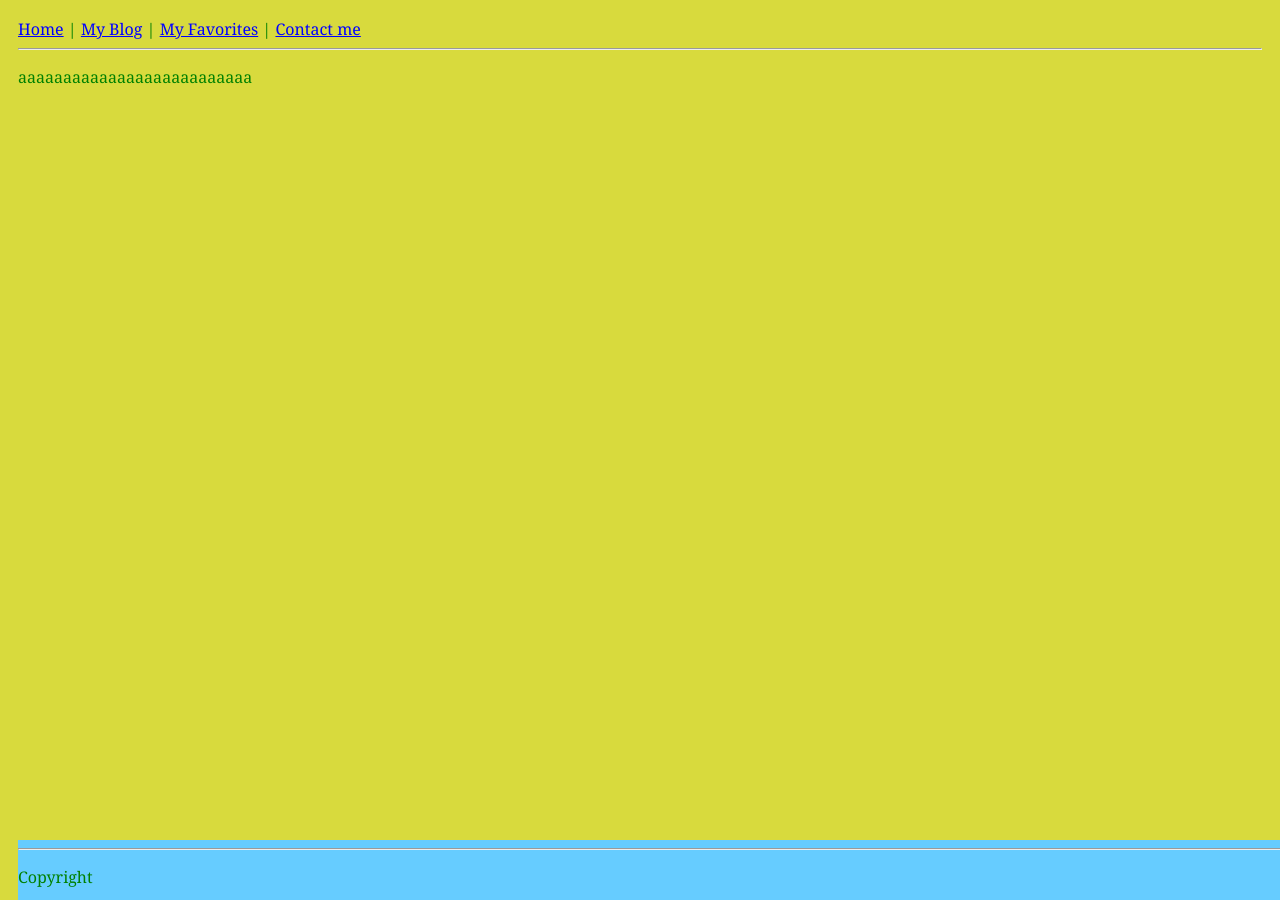
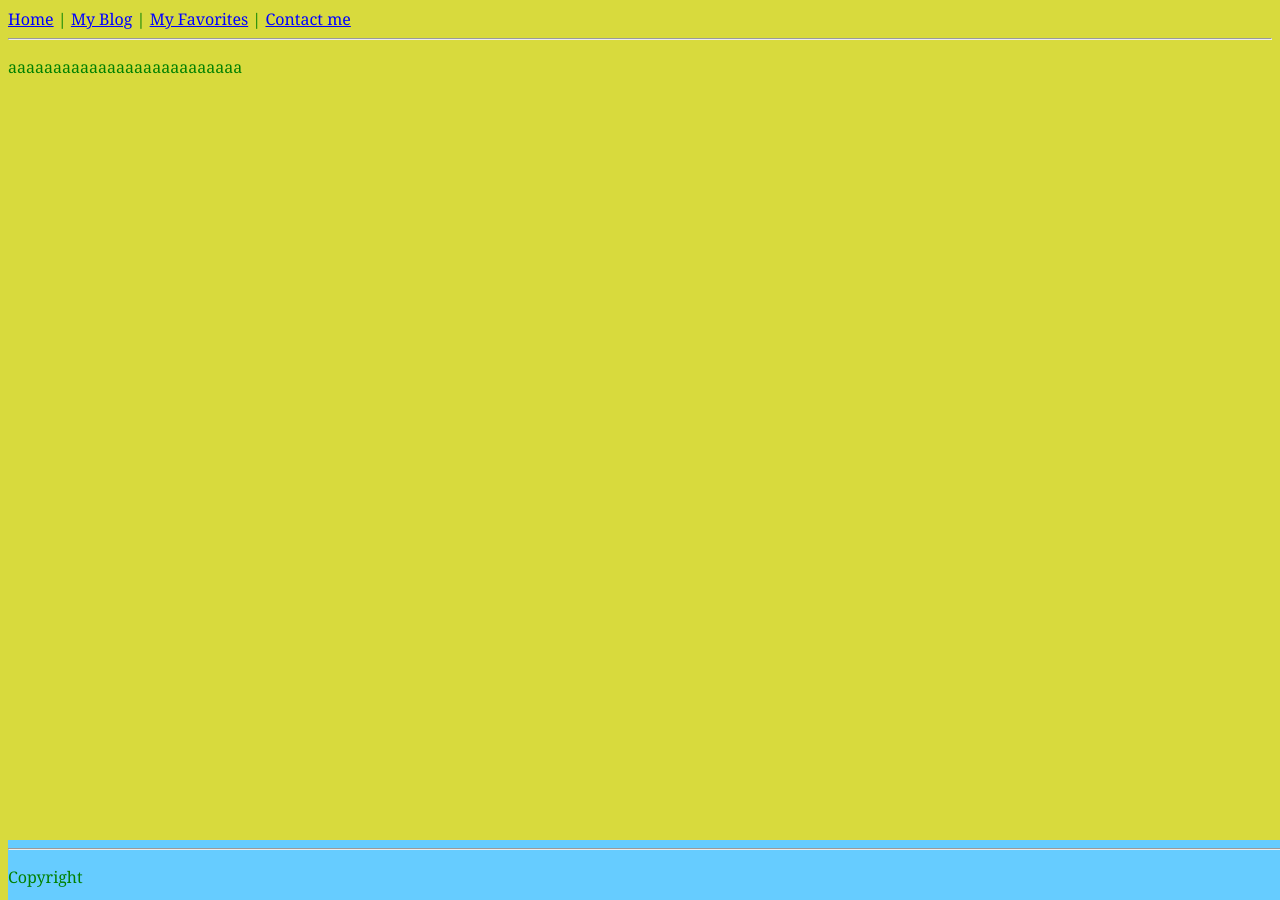
Before and after one commit to ZhangZhihuiAAA/MyWebSite, a Jekyll site: the page built from index.html, in a window 1280 px wide. Built offline with Jekyll 4.4.1, drawn with Linux system fonts in a browser that asks for light colours.

Commit message:
Update main.css

```diff
--- a/css/main.css
+++ b/css/main.css
@@ -2,7 +2,6 @@ body {
   font-family: Georgia, "Times New Roman", Times, serif;
   color: green;
   background-color: #d8da3d;
-  padding: 10px;
   padding-bottom: 60px
 }
 
```
